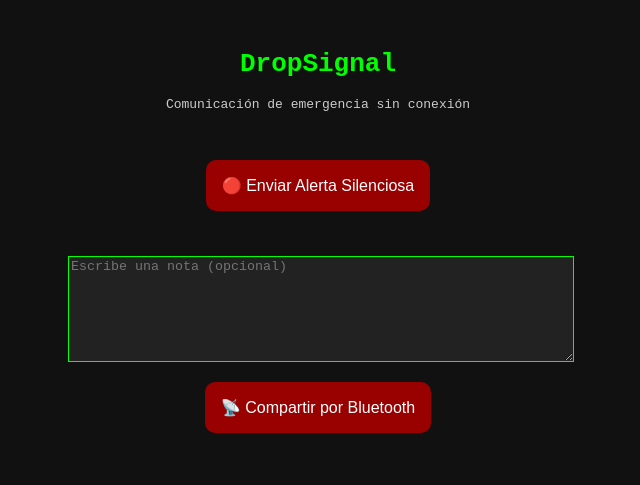
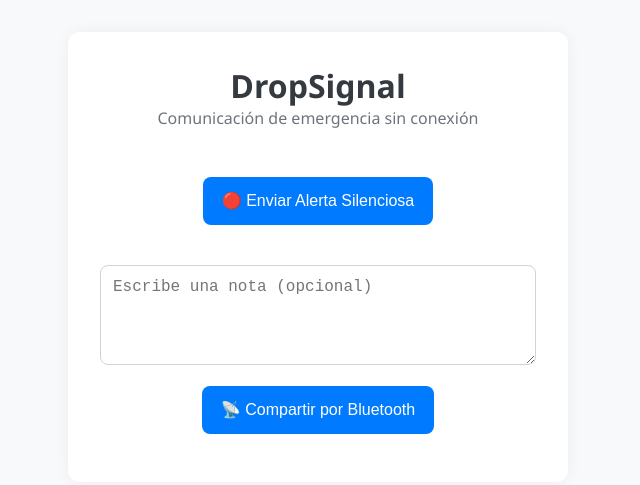
Before and after one commit to coffeetron832/cuddly-broccoli, a plain HTML site: page index.html in a window 1280 px wide. Shown: the whole page, without its empty margins (322-962 px from the left). Drawn offline with Linux system fonts and the light colour scheme.

Commit message:
Update styles.css

```diff
--- a/styles.css
+++ b/styles.css
@@ -1,42 +1,93 @@
+/* Reset base */
+* {
+  margin: 0;
+  padding: 0;
+  box-sizing: border-box;
+}
+
 body {
-  font-family: monospace;
-  background-color: #111;
-  color: #0f0;
-  margin: 0;
+  font-family: 'Segoe UI', sans-serif;
+  background-color: #f8f9fa;
+  color: #212529;
   padding: 2rem;
 }
 
+/* Contenedor centrado */
 .container {
   max-width: 500px;
   margin: auto;
+  padding: 2rem;
+  background-color: #ffffff;
+  border-radius: 12px;
+  box-shadow: 0 0 15px rgba(0, 0, 0, 0.05);
   text-align: center;
 }
 
-button {
-  background-color: #900;
-  color: white;
-  padding: 1rem;
-  border: none;
-  border-radius: 10px;
-  margin: 1rem 0;
-  font-size: 1rem;
-  cursor: pointer;
+/* Títulos */
+h1 {
+  font-size: 2rem;
+  color: #343a40;
 }
 
+.subtitle {
+  color: #6c757d;
+  margin-bottom: 2rem;
+}
+
+/* Botones */
+button {
+  background-color: #007bff;
+  color: white;
+  padding: 0.9rem 1.2rem;
+  border: none;
+  border-radius: 8px;
+  font-size: 1rem;
+  margin: 1rem 0;
+  cursor: pointer;
+  transition: background-color 0.2s ease;
+}
+
+button:hover {
+  background-color: #0056b3;
+}
+
+/* Estado / status */
+#status {
+  margin-top: 0.5rem;
+  color: #198754;
+}
+
+/* Sección de datos */
+#alertData {
+  text-align: left;
+  margin-top: 1.5rem;
+}
+
+#alertData ul {
+  list-style-type: none;
+  padding: 0;
+}
+
+#alertData li {
+  padding: 0.4rem 0;
+  border-bottom: 1px solid #e9ecef;
+}
+
+/* Nota */
 textarea {
   width: 100%;
   height: 100px;
-  background-color: #222;
-  color: #0f0;
-  border: 1px solid #0f0;
   margin-top: 1rem;
+  padding: 0.75rem;
+  border: 1px solid #ced4da;
+  border-radius: 8px;
+  resize: vertical;
+  font-size: 1rem;
+  background-color: #fff;
+  color: #212529;
 }
 
+/* Ocultar elementos */
 .hidden {
   display: none;
 }
-
-.subtitle {
-  color: #ccc;
-  margin-bottom: 2rem;
-}
```
